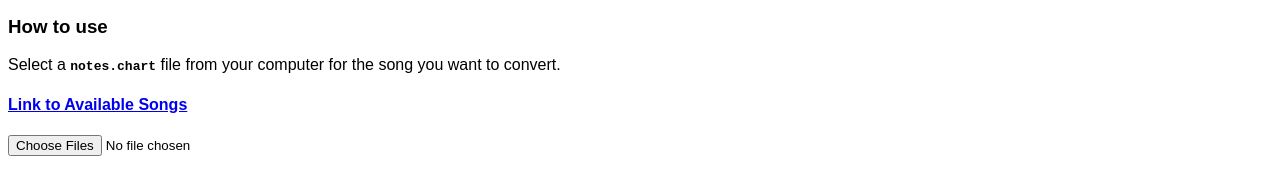
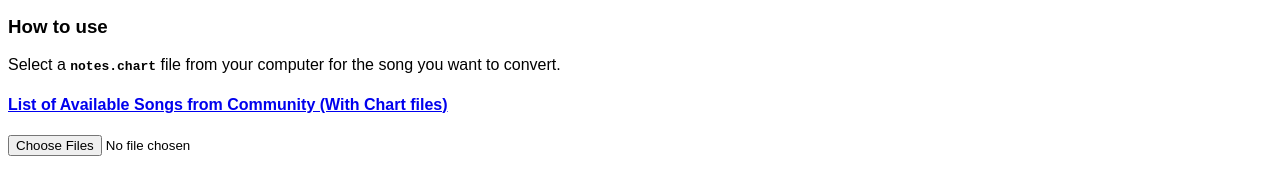
Before and after one commit to adamcoulombe/cloneherotoxlights, a plain HTML site: page index.html in a window 1280 px wide. Shown: the part 119-314 px from the top of the page. Drawn offline with nearby package versions, Linux system fonts and the light colour scheme; no server answers.

Commit message:
update readme and links

```diff
--- a/index.html
+++ b/index.html
@@ -36,7 +36,7 @@
 
     <h3>How to use</h3>
     <p>Select a <b><code>notes.chart</code></b> file from your computer for the song you want to convert. </p>
-    <h4><a href="https://docs.google.com/spreadsheets/d/13B823ukxdVMocowo1s5XnT3tzciOfruhUVePENKc01o/edit#gid=0">Link to Available Songs</a></h4>
+    <h4><a href="https://docs.google.com/spreadsheets/d/13B823ukxdVMocowo1s5XnT3tzciOfruhUVePENKc01o/edit#gid=0">List of Available Songs from Community (With Chart files)</a></h4>
 
     <div id="drop-area"><input type="file" id="file-selector" multiple></div>
     <div id="get-track"><select name="" id="available-tracks"></select> <a href="#" id="download-link">Download .xsq file</a>
```
Also changed, not shown: 1 other file.
